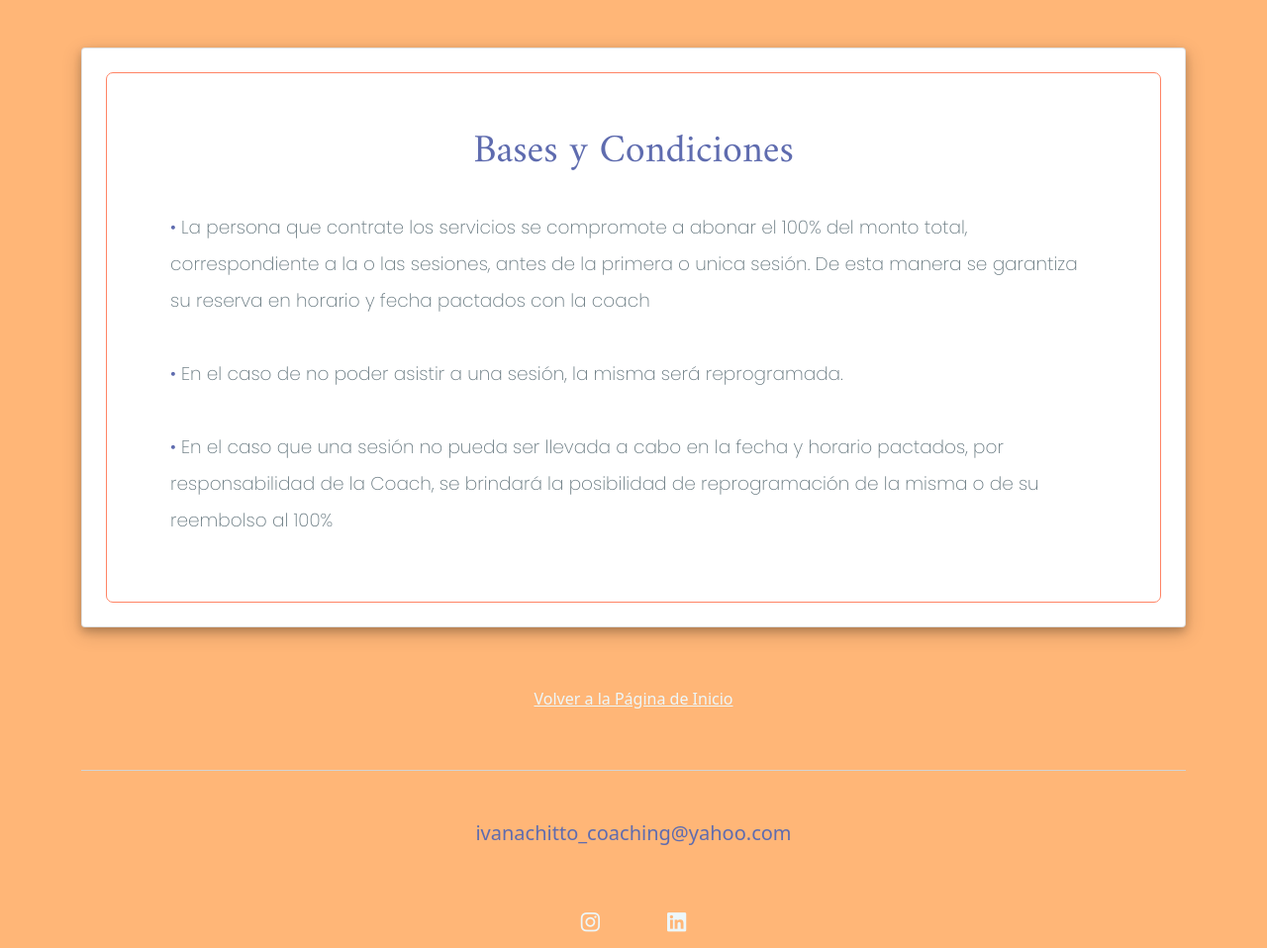
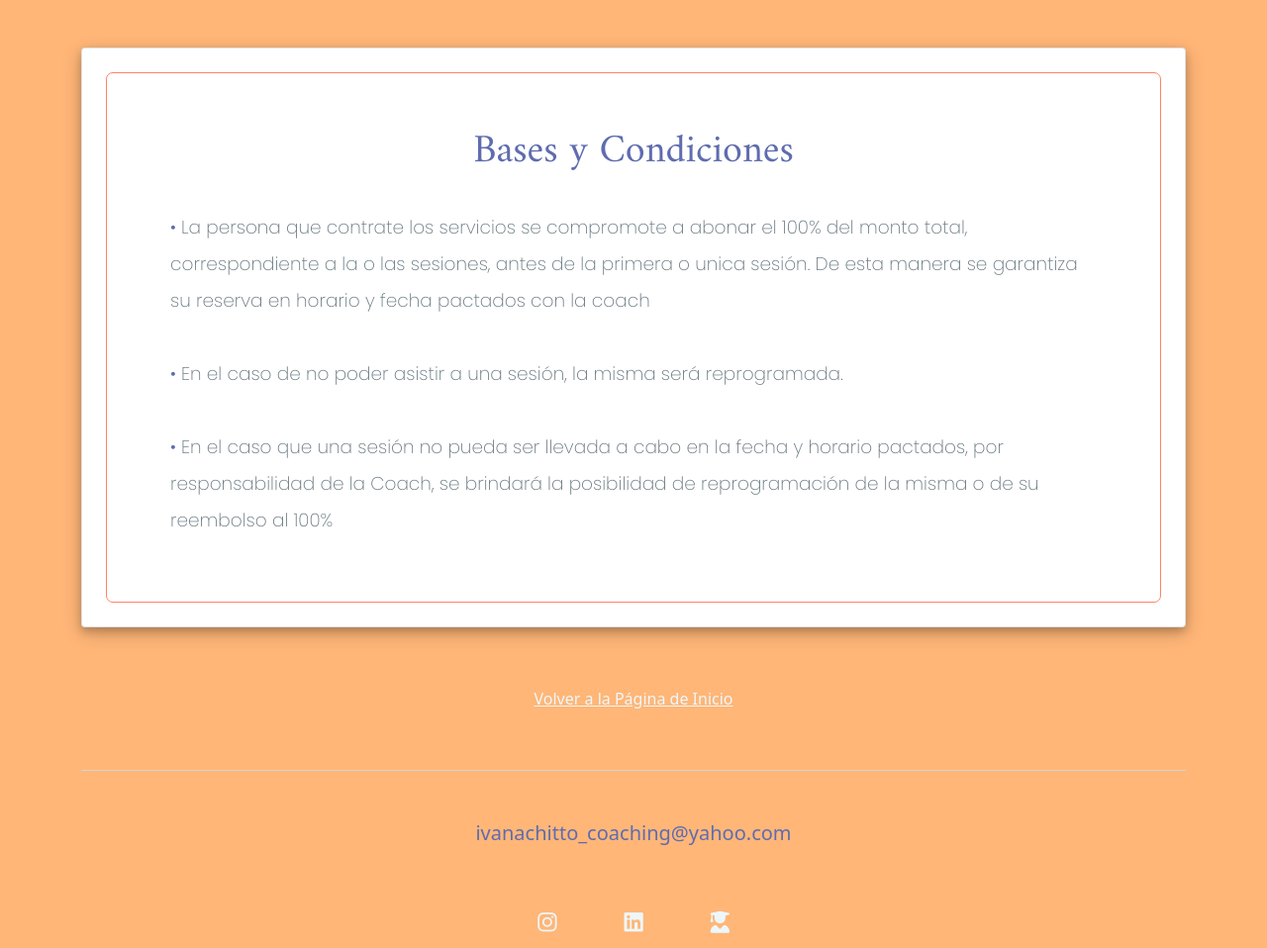
Before and after one commit to tizianatortone/Coaching-web-client, a plain HTML site: page basesycondiciones.html in a window 1280 px wide. Shown: the whole page at 99% size. Drawn offline with nearby package versions, Linux system fonts and the light colour scheme; a web font is replaced by a local one.

Commit message:
certifiction added

```diff
--- a/basesycondiciones.html
+++ b/basesycondiciones.html
@@ -123,6 +123,13 @@
           >
             <i class="fab fa-linkedin"></i>
           </a>
+          <a
+            href="https://campus.iscd.online/chamilo/certificates/index.php?id=19&user_id=9"
+            target="_blank"
+            title="Certificación"
+          >
+            <i class="fas fa-user-graduate"></i>
+          </a>
         </div>
       </footer>
     </div>
```
Also changed, not shown: contacto.html (+7 -0 lines), index.html (+7 -0 lines).
